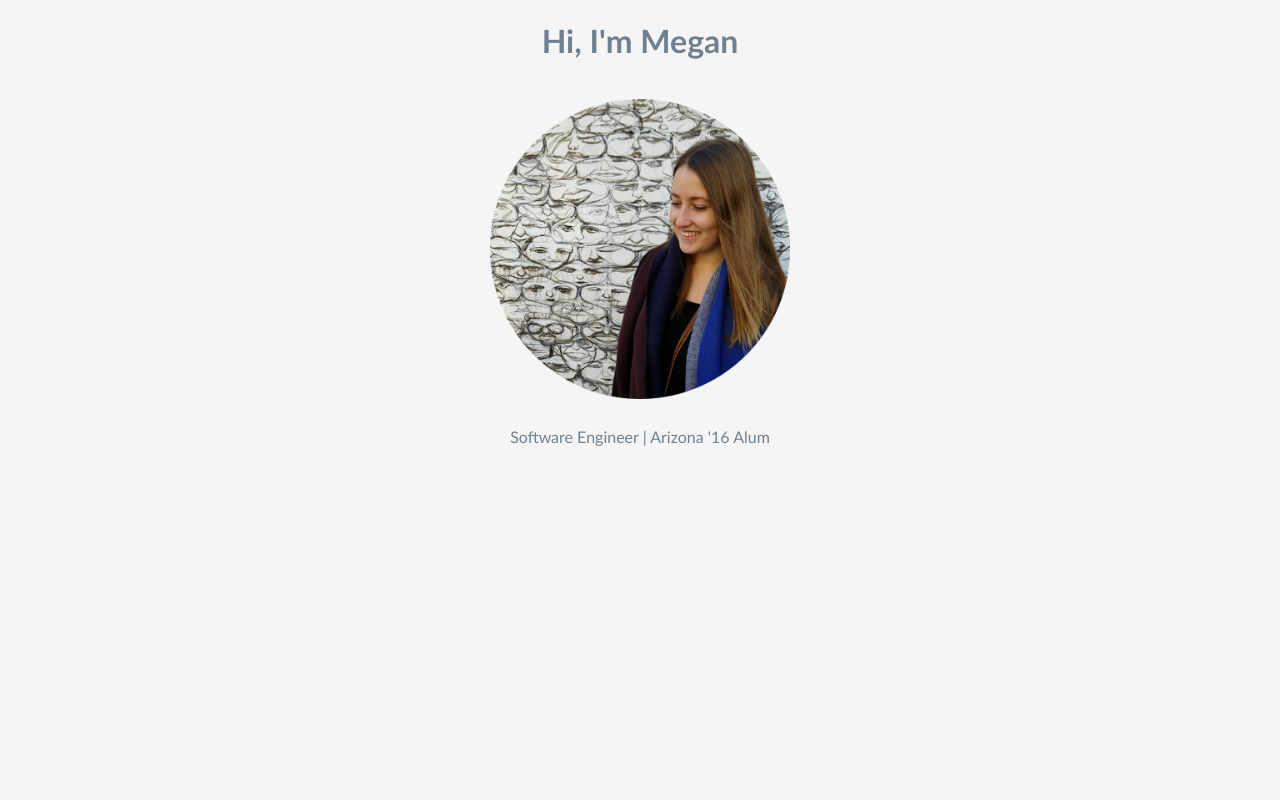
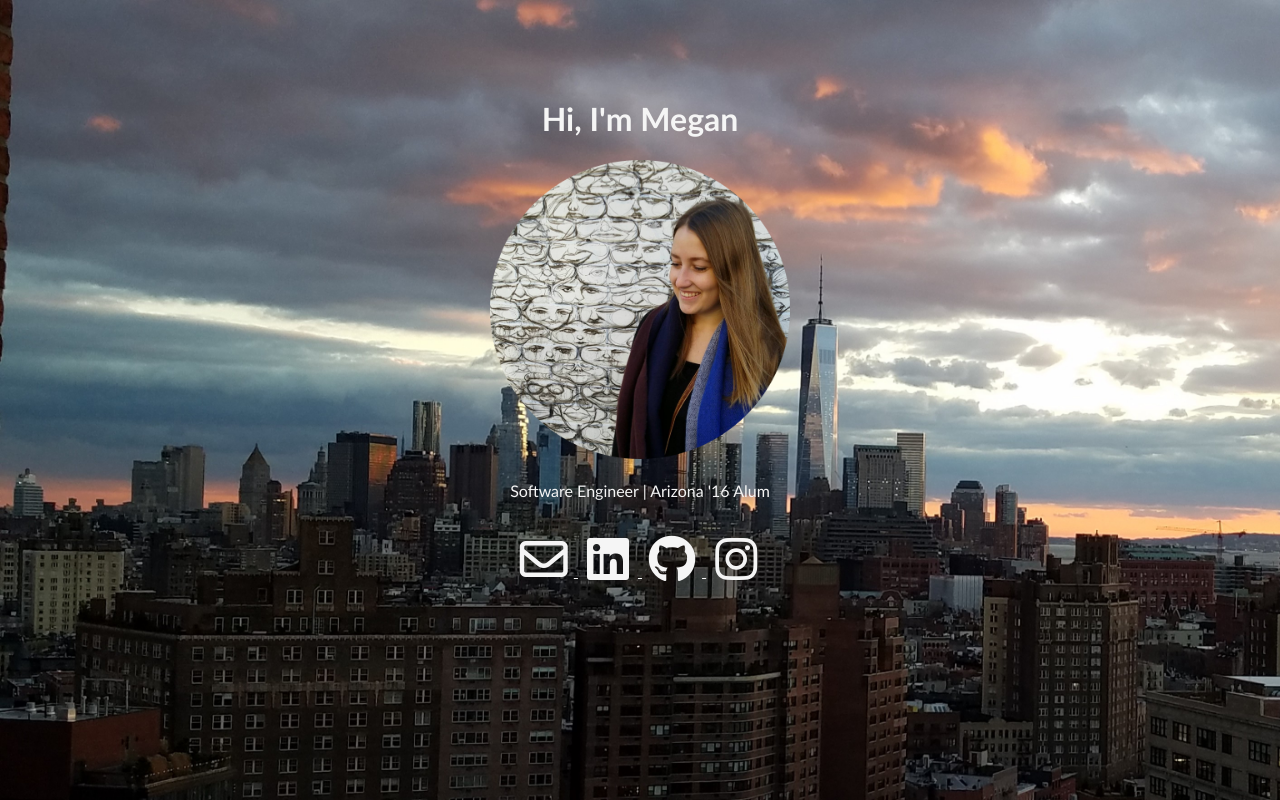
Before and after one commit to meganpritchard/personal-website, a PHP site: page / in a window 1280 px wide. Run offline with PHP 8.4, Linux system fonts and the light colour scheme; some libraries are stand-ins or nearby versions.

Commit message:
basic website with contact links and pictures

```diff
--- a/index.html
+++ b/index.html
@@ -1,18 +1,34 @@
 <!DOCTYPE html>
 <html>
 <head>
+  <script src="https://use.fontawesome.com/0ae60638d0.js"></script>
   <link rel="stylesheet" href="style.css">
   <title>Hi, I'm Megan</title>
 </head>
 
 <body>
   <h1>
+    <br></br>
     Hi, I'm Megan
-    <br></br>
-    <img src="images/profile-pic.png" alt="profile picture" style="width:300px;">
   </h1>
   <p>
-    Software Engineer | Arizona '16 Alum
-  </p1>
+    <img src="images/profile-pic.png" alt="profile picture" style="width:300px;">
+    <br></br>
+    Software Engineer | Arizona '16 Alum <br></br>
+  </p>
+  <p>
+    <a href="mailto:megankpritchard@gmail.com">
+      <i class="fa fa-envelope-o fa-3x fa-fw" aria-hidden="true"></i>
+    </a>
+    <a href="https://www.linkedin.com/in/megankpritchard/">
+      <i class="fa fa-linkedin-square fa-3x fa-fw" aria-hidden="true"></i>
+    </a>
+    <a href="https://github.com/meganpritchard">
+      <i class="fa fa-github fa-3x fa-fw" aria-hidden="true"></i>
+    </a>
+    <a href="https://www.instagram.com/thepritchuation">
+      <i class="fa fa-instagram fa-3x fa-fw" aria-hidden="true"></i>
+    </a>
+  </p>
 </body>
 </html>
--- a/style.css
+++ b/style.css
@@ -1,13 +1,32 @@
+html {
+  min-height: 100%;
+}
 body {
-  background-color: whitesmoke;
+  min-height: 100%;
+  background-image: url("images/background1.jpg");
+  background-size: cover;
+  background-repeat: no-repeat;
 }
 h1 {
-  color: slategray;
+  color: whitesmoke;
   font-family: calibri;
   text-align: center;
 }
 p {
-  color: slategray;
+  color: whitesmoke;
   font-family: calibri;
   text-align: center;
 }
+
+a:link {
+  color: whitesmoke;
+}
+a:visited {
+  color: whitesmoke;
+}
+a:hover {
+  color: mediumturquoise;
+}
+a:active {
+  color: mediumturquoise;
+}
```
Also changed, not shown: images/background1.jpg (added).
